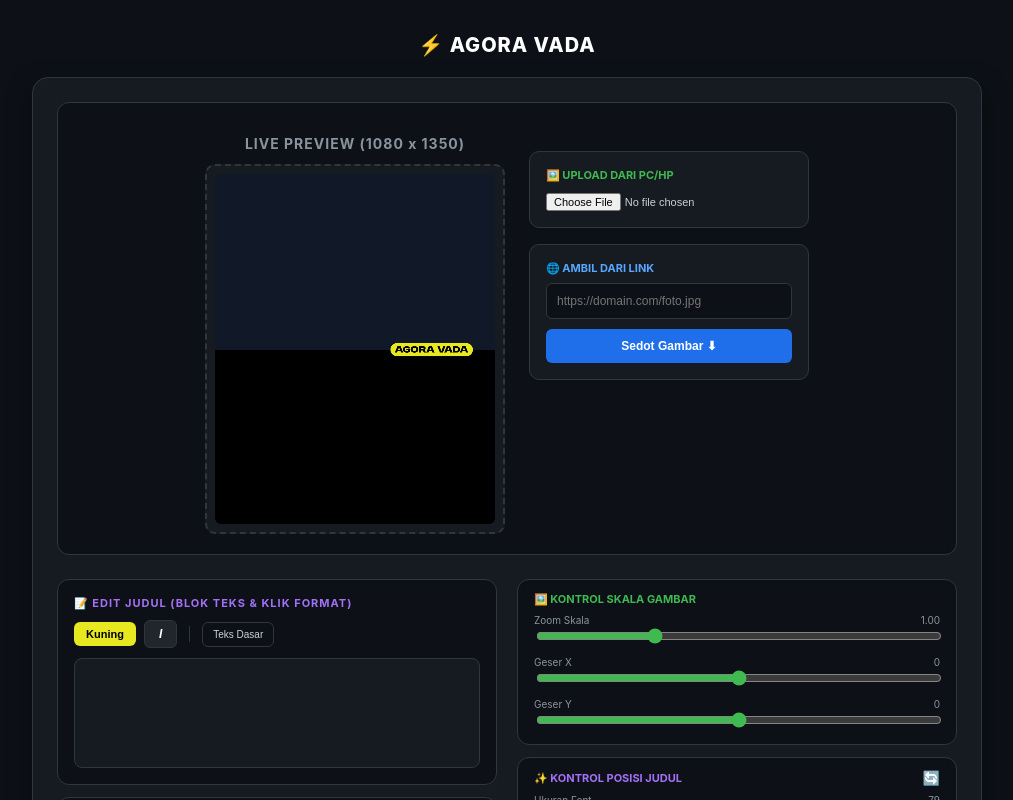
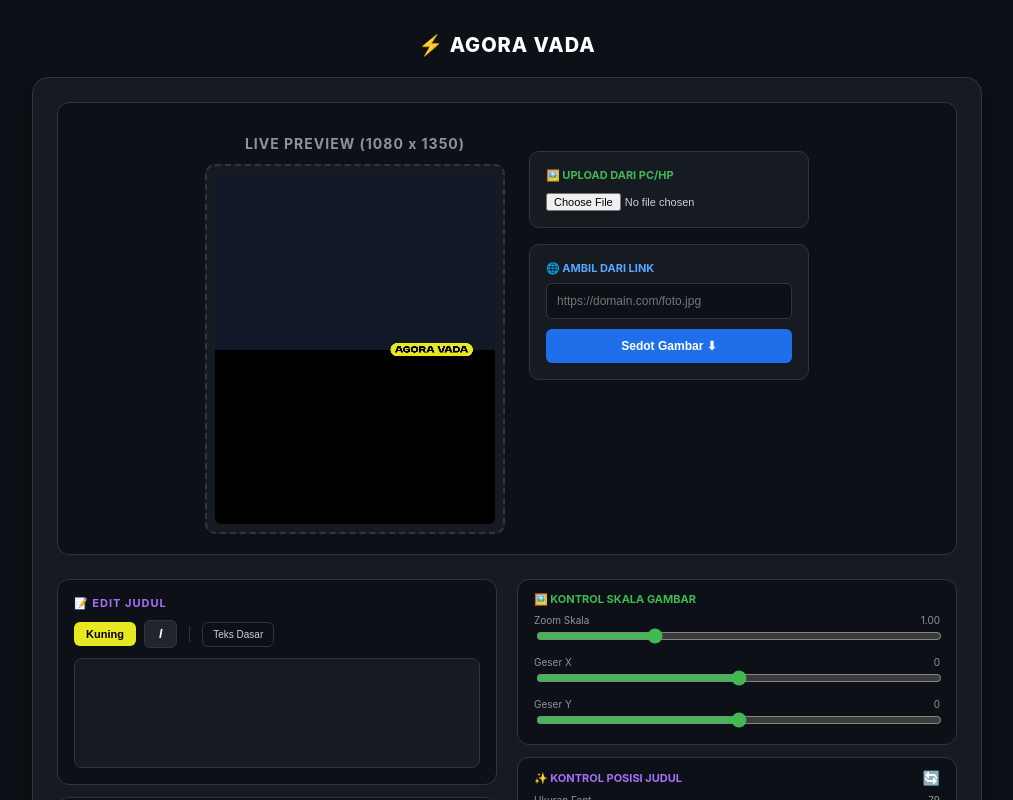
Before and after one commit to OffiziellNed/AgoraVada-Javascript, a Next.js app: page / in a window 1280 px wide. Both pictures are taken after a click on the button "Langsung ke Editor ➔". Shown: the top 800 px of the page, without its empty margins (133-1146 px from the left). Built offline with nearby package versions, Linux system fonts and the light colour scheme.

Commit message:
Update page.js

```diff
--- a/app/page.js
+++ b/app/page.js
@@ -7,7 +7,7 @@ export default function AgoraVadaPortal() {
   const [urlBerita, setUrlBerita] = useState('');
   const [promptTeks, setPromptTeks] = useState('');
 
-  // State HTML Teks dibikin KOSONG
+  // State HTML Teks KOSONG
   const [judulHtml, setJudulHtml] = useState('');
   const [sumberBerita, setSumberBerita] = useState('');
   const [imageUrl, setImageUrl] = useState('');
@@ -23,13 +23,13 @@ export default function AgoraVadaPortal() {
   const [isDragging, setIsDragging] = useState(false);
   const [dragStart, setDragStart] = useState({ x: 0, y: 0 });
 
-  // Standar Awal Judul Sesuai Request Baru
+  // Standar Awal Judul
   const [teksX, setTeksX] = useState(140);
   const [teksY, setTeksY] = useState(800);
   const [ukuranFont, setUkuranFont] = useState(79);
   const [jarakBaris, setJarakBaris] = useState(1.4);
 
-  // Standar Awal Sumber Berita Sesuai Request Baru
+  // Standar Awal Sumber Berita
   const [sumberX, setSumberX] = useState(110);
   const [sumberY, setSumberY] = useState(710);
   const [ukuranFontSumber, setUkuranFontSumber] = useState(28);
@@ -351,13 +351,13 @@ export default function AgoraVadaPortal() {
 
                 {/* BOARD EDIT TEKS & WARNA */}
                 <div style={{ backgroundColor: '#0d1117', padding: '16px', borderRadius: '12px', border: '1px solid #30363d' }}>
-                  <label style={{ fontSize: '11px', fontWeight: '700', color: '#a371f7', display: 'block', marginBottom: '10px', letterSpacing: '1px' }}>📝 EDIT JUDUL (BLOK TEKS & KLIK FORMAT)</label>
+                  <label style={{ fontSize: '11px', fontWeight: '700', color: '#a371f7', display: 'block', marginBottom: '10px', letterSpacing: '1px' }}>📝 EDIT JUDUL</label>
 
                   <div style={{ display: 'flex', gap: '8px', marginBottom: '10px', alignItems: 'center' }}>
                     <button onClick={() => handleFormat('foreColor', '#E7E820')} style={{ backgroundColor: '#E7E820', color: '#000', padding: '6px 12px', borderRadius: '6px', fontSize: '11px', fontWeight: 'bold', cursor: 'pointer', border: 'none' }}>Kuning</button>
                     <button onClick={() => handleFormat('italic')} style={{ backgroundColor: '#21262d', color: '#fff', padding: '6px 14px', borderRadius: '6px', fontSize: '12px', fontWeight: 'bold', fontStyle: 'italic', cursor: 'pointer', border: '1px solid #30363d' }}>I</button>
                     <div style={{ width: '1px', height: '16px', backgroundColor: '#30363d', margin: '0 4px' }}></div>
-                    <button onClick={() => { handleFormat('foreColor', '#ffffff'); handleFormat('italic', false); }} style={{ backgroundColor: 'transparent', color: '#c9d1d9', padding: '6px 10px', borderRadius: '6px', fontSize: '10px', cursor: 'pointer', border: '1px solid #30363d' }}>Teks Dasar</button>
+                    <button onClick={() => handleFormat('foreColor', '#ffffff')} style={{ backgroundColor: 'transparent', color: '#c9d1d9', padding: '6px 10px', borderRadius: '6px', fontSize: '10px', cursor: 'pointer', border: '1px solid #30363d' }}>Teks Dasar</button>
                   </div>
 
                   <div
@@ -392,11 +392,11 @@ export default function AgoraVadaPortal() {
                     </div>
                     <div style={{ display: 'flex', gap: '8px' }}>
                       <div style={{ flex: 1 }}>
-                        <span style={{ fontSize: '10px', color: '#8b949e', display: 'flex', justifyContent: 'space-between' }}><span>Geser X</span></span>
+                        <span style={{ fontSize: '10px', color: '#8b949e', display: 'flex', justifyContent: 'space-between' }}><span>Geser X</span> <span>{sumberX}</span></span>
                         <input type="range" min="0" max="1080" step="1" value={sumberX} onChange={(e) => setSumberX(parseInt(e.target.value))} style={{ width: '100%', accentColor: '#f78166' }} />
                       </div>
                       <div style={{ flex: 1 }}>
-                        <span style={{ fontSize: '10px', color: '#8b949e', display: 'flex', justifyContent: 'space-between' }}><span>Geser Y</span></span>
+                        <span style={{ fontSize: '10px', color: '#8b949e', display: 'flex', justifyContent: 'space-between' }}><span>Geser Y</span> <span>{sumberY}</span></span>
                         <input type="range" min="0" max="1350" step="1" value={sumberY} onChange={(e) => setSumberY(parseInt(e.target.value))} style={{ width: '100%', accentColor: '#f78166' }} />
                       </div>
                     </div>
```
